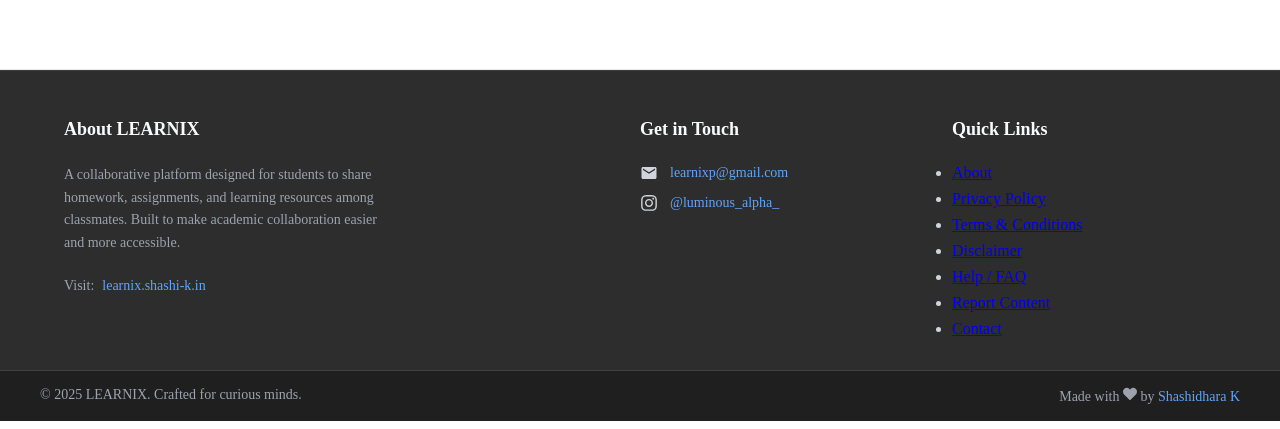
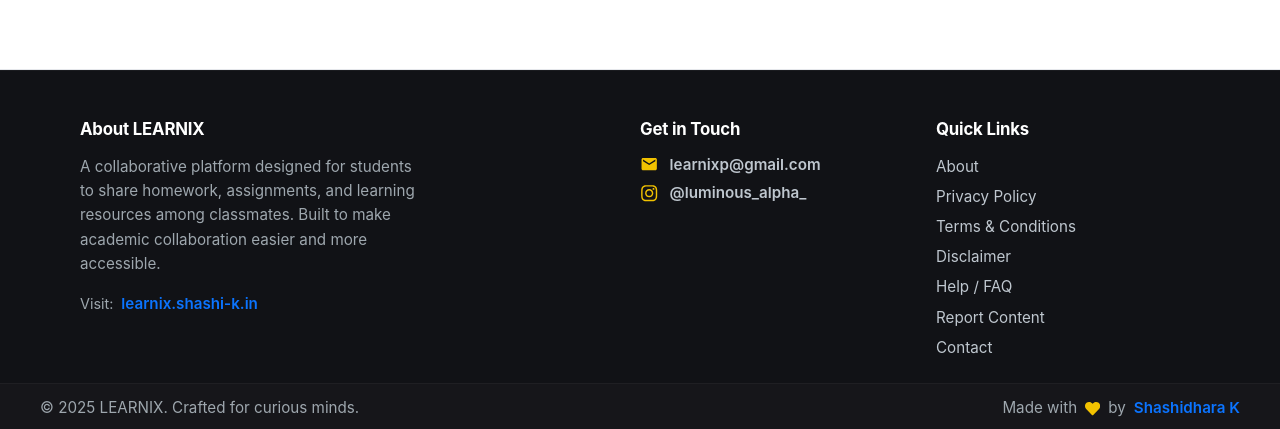
Before and after one commit to Shashidharak89/LEARNIX, a Next.js app: page / in a window 1280 px wide. Shown: the part 939-1368 px from the top of the page. Built offline with nearby package versions, Linux system fonts and the light colour scheme.

Commit message:
Footer updated

```diff
--- a/src/app/components/styles/Footer.css
+++ b/src/app/components/styles/Footer.css
@@ -1,42 +1,72 @@
-/* app/components/styles/Footer.css */
+/* app/components/styles/Footer.css
+   Modern, accessible footer using existing class names.
+   Palette: dark background, blue (#0b74ff) and yellow (#f2c200) accents,
+   neutral greys for text. Subtle transitions and responsive layout.
+*/
 
-.learnix-main-footer {
-  background-color: #2d2d2d;
-  color: #d1d5db;
-  margin-top: auto;
-  border-top: 1px solid #404040;
+:root{
+  --fx-bg: #111216;        /* deep charcoal */
+  --fx-panel: #16161a;     /* slightly lighter panel */
+  --fx-border: rgba(255,255,255,0.04);
+  --muted: #bfc7cf;
+  --muted-2: #9ea7ae;
+  --blue: #0b74ff;
+  --blue-600: #045bb3;
+  --yellow: #f2c200;
+  --radius: 12px;
+  --gap: 1rem;
+  --ease: cubic-bezier(.2,.9,.3,1);
 }
 
-.learnix-footer-container {
+/* root */
+.learnix-main-footer{
+  background-color: var(--fx-bg);
+  color: var(--muted);
+  margin-top: auto;
+  border-top: 1px solid var(--fx-border);
+  font-family: Inter, system-ui, -apple-system, "Segoe UI", Roboto, "Helvetica Neue", Arial;
+  -webkit-font-smoothing: antialiased;
+  -moz-osx-font-smoothing: grayscale;
+}
+
+/* container */
+.learnix-footer-container{
   max-width: 1200px;
   margin: 0 auto;
-  padding: 2.5rem 1.5rem 1.5rem;
+  padding: 2.25rem 1.25rem 1.5rem;
   display: grid;
   grid-template-columns: 1fr;
-  gap: 2rem;
+  gap: 1.25rem;
+  align-items: start;
+  box-sizing: border-box;
 }
 
+/* sections */
 .learnix-footer-section {
   display: flex;
   flex-direction: column;
-  gap: 1rem;
+  gap: 0.6rem;
 }
 
+/* titles */
 .learnix-footer-title {
-  font-size: 1.125rem;
-  font-weight: 600;
-  color: #f9fafb;
-  margin: 0 0 0.5rem 0;
+  font-size: 1.05rem;
+  font-weight: 700;
+  color: #ffffff;
+  margin: 0 0 0.35rem 0;
+  letter-spacing: -0.2px;
 }
 
+/* description */
 .learnix-footer-description {
-  font-size: 0.875rem;
+  font-size: 0.95rem;
   line-height: 1.6;
-  color: #9ca3af;
+  color: var(--muted-2);
   margin: 0;
-  max-width: 280px;
+  max-width: 340px;
 }
 
+/* website row */
 .learnix-footer-website {
   display: flex;
   align-items: center;
@@ -45,123 +75,178 @@
 }
 
 .learnix-website-label {
-  font-size: 0.875rem;
-  color: #9ca3af;
+  font-size: 0.9rem;
+  color: var(--muted-2);
 }
 
-.learnix-website-link {
-  color: #60a5fa;
+/* links */
+.learnix-website-link,
+.learnix-contact-link,
+.learnix-creator-link {
+  color: var(--blue);
   text-decoration: none;
-  font-size: 0.875rem;
-  font-weight: 500;
-  transition: color 0.2s ease;
+  font-size: 0.95rem;
+  font-weight: 600;
+  transition: color 180ms var(--ease), transform 150ms var(--ease);
 }
 
-.learnix-website-link:hover {
-  color: #3b82f6;
+.learnix-website-link:hover,
+.learnix-contact-link:hover,
+.learnix-creator-link:hover {
+  color: var(--blue-600);
+  transform: translateY(-2px);
   text-decoration: underline;
 }
 
+/* contact list */
 .learnix-contact-info {
   display: flex;
   flex-direction: column;
-  gap: 0.75rem;
+  gap: 0.6rem;
 }
 
 .learnix-contact-item {
   display: flex;
   align-items: center;
-  gap: 0.75rem;
+  gap: 0.7rem;
 }
 
 .learnix-contact-icon {
-  font-size: 1.125rem;
+  font-size: 1.15rem;
+  color: var(--yellow);
+  flex-shrink: 0;
 }
 
+/* contact link smaller text */
 .learnix-contact-link {
-  color: #60a5fa;
+  color: var(--muted);
   text-decoration: none;
-  font-size: 0.875rem;
-  transition: color 0.2s ease;
+  font-size: 0.95rem;
+  transition: color 180ms var(--ease);
 }
 
 .learnix-contact-link:hover {
-  color: #3b82f6;
-  text-decoration: underline;
+  color: var(--blue);
 }
 
+/* quick links */
 .learnix-footer-links {
   display: flex;
   flex-direction: column;
-  gap: 0.5rem;
+  gap: 0.45rem;
+  margin: 0;
+  padding: 0;
+  list-style: none;
 }
 
-.learnix-footer-nav-link {
-  color: #9ca3af;
+.learnix-footer-links a {
+  color: var(--muted);
   text-decoration: none;
-  font-size: 0.875rem;
-  transition: color 0.2s ease;
-  width: fit-content;
+  font-size: 0.95rem;
+  transition: color 160ms var(--ease), transform 160ms var(--ease);
+  display: inline-block;
+  padding: 2px 0;
 }
 
-.learnix-footer-nav-link:hover {
-  color: #60a5fa;
+.learnix-footer-links a:hover {
+  color: var(--blue);
+  transform: translateX(4px);
 }
 
-.learnix-footer-bottom {
-  background-color: #1f1f1f;
-  border-top: 1px solid #404040;
-  padding: 1rem 1.5rem;
+/* bottom bar */
+.learnix-footer-bottom{
+  background-color: var(--fx-panel);
+  border-top: 1px solid var(--fx-border);
+  padding: 0.9rem 1.25rem;
 }
 
-.learnix-footer-bottom-container {
+.learnix-footer-bottom-container{
   max-width: 1200px;
   margin: 0 auto;
   display: flex;
   flex-direction: column;
-  gap: 0.5rem;
+  gap: 0.25rem;
   text-align: center;
+  align-items: center;
+  box-sizing: border-box;
 }
 
+/* copyright & creator line */
 .learnix-copyright,
 .learnix-creator {
-  font-size: 0.875rem;
-  color: #9ca3af;
+  font-size: 0. ninerem;
+  color: var(--muted-2);
+  margin: 0;
 }
 
-.learnix-creator-link {
-  color: #60a5fa;
-  text-decoration: none;
-  font-weight: 500;
-  transition: color 0.2s ease;
+.learnix-creator {
+  display: flex;
+  align-items: center;
+  gap: 0.5rem;
+  color: var(--muted-2);
 }
 
-.learnix-creator-link:hover {
-  color: #3b82f6;
-  text-decoration: underline;
+.learnix-heart-icon {
+  color: var(--yellow);
+  transform: translateY(1px);
 }
 
-/* Tablet Styles */
+/* creator link */
+.learnix-creator-link {
+  color: var(--blue);
+  text-decoration: none;
+  font-weight: 600;
+}
+
+/* layout at tablet and above */
 @media (min-width: 768px) {
-  .learnix-footer-container {
+  .learnix-footer-container{
     grid-template-columns: 2fr 1fr 1fr;
-    gap: 3rem;
+    gap: 2rem;
+    padding: 3rem 1.5rem 1.5rem;
   }
 
   .learnix-footer-bottom-container {
     flex-direction: row;
     justify-content: space-between;
     text-align: left;
+    align-items: center;
+  }
+
+  .learnix-copyright,
+  .learnix-creator {
+    font-size: 0.95rem;
   }
 }
 
-/* Desktop Styles */
+/* desktop polish */
 @media (min-width: 1024px) {
-  .learnix-footer-container {
-    padding: 3rem 1.5rem 2rem;
+  .learnix-footer-container{
+    padding-left: 2.5rem;
+    padding-right: 2.5rem;
+  }
+}
+
+/* small screens tweaks */
+@media (max-width: 480px) {
+  .learnix-footer-description {
+    max-width: 100%;
   }
 
-  .learnix-footer-description {
-    max-width: 320px;
+  .learnix-footer-bottom-container {
+    gap: 6px;
+  }
+
+  .learnix-website-link,
+  .learnix-contact-link {
+    font-size: 0.92rem;
+    word-break: break-all;
   }
 }
+
+/* subtle focus states for keyboard users */
+.learnix-footer a:focus {
+  outline: 3px solid rgba(11,116,255,0.12);
+  outline-offset: 4px;
+  border-radius: 6px;
+}
```
